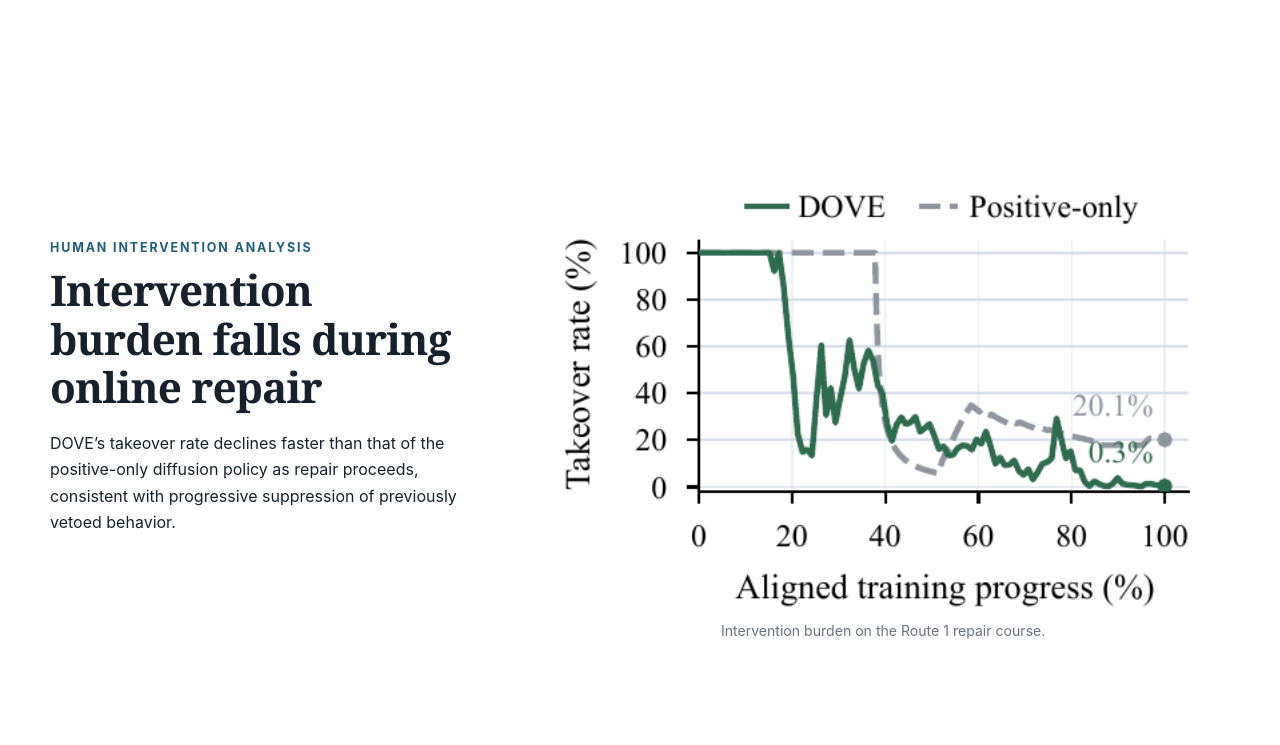
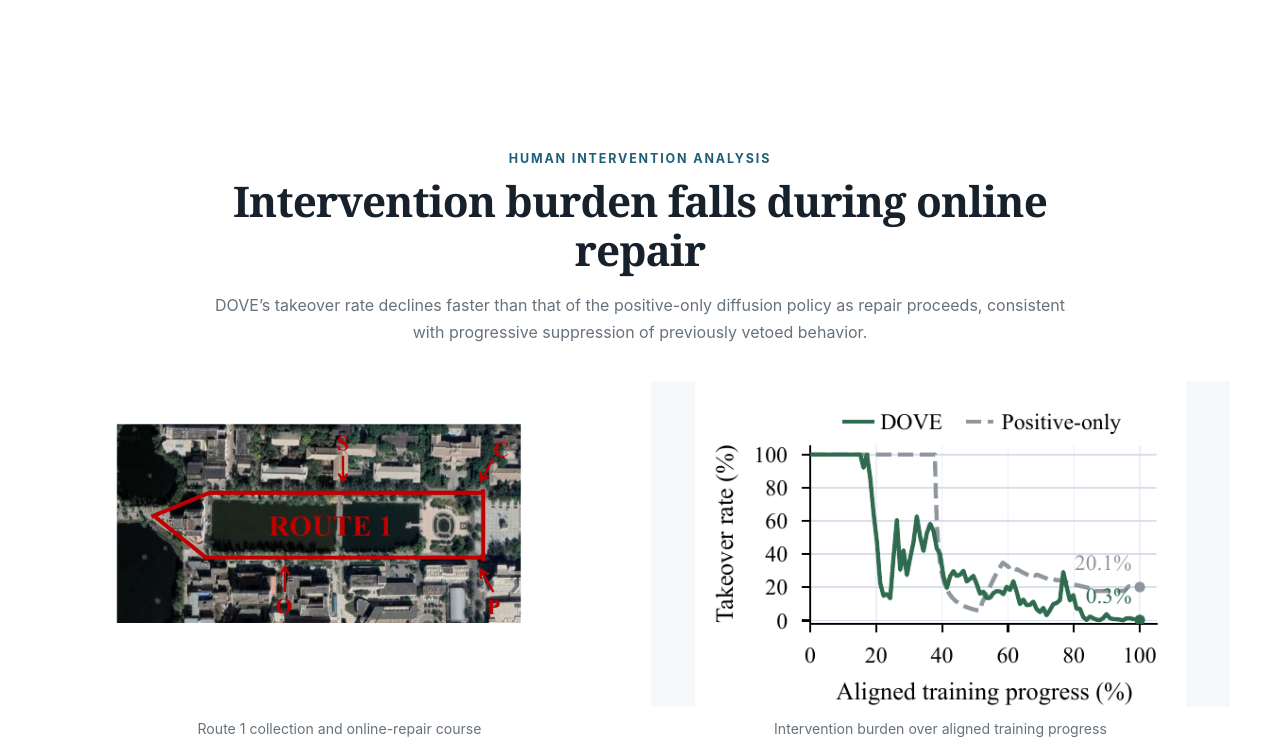
Before and after one commit to zhaobaibai2/DOVE, a plain HTML site: page index.html in a window 1280 px wide. Shown: the part 8555-9300 px from the top of the page. Drawn offline with Linux system fonts and the light colour scheme.

Commit message:
fix: add Route 1 context to intervention analysis

```diff
--- a/assets/css/style.css
+++ b/assets/css/style.css
@@ -62,8 +62,6 @@ thead th { color: var(--muted); font-size: .8rem; letter-spacing: .04em; text-tr
 .image-grid { grid-template-columns: repeat(2, minmax(0, 1fr)); }
 .image-grid.three { grid-template-columns: repeat(3, minmax(0, 1fr)); align-items: start; }
 .image-grid img { aspect-ratio: 16 / 9; object-fit: contain; background: var(--soft); }
-.split { display: grid; grid-template-columns: .75fr 1.25fr; gap: 70px; align-items: center; }
-.split img { max-height: 500px; object-fit: contain; }
 .citation { padding-bottom: 96px; }
 .code-block { position: relative; background: #111820; color: #e8eef2; }
 .code-block pre { overflow-x: auto; margin: 0; padding: 28px; font-size: .88rem; line-height: 1.55; }
@@ -80,7 +78,6 @@ dialog button { position: absolute; top: 0; right: 8px; border: 0; background: n
   section { padding-block: 58px; }
   .video-grid.four { grid-template-columns: repeat(2, minmax(0, 1fr)); }
   .image-grid.three { grid-template-columns: 1fr; }
-  .split { grid-template-columns: 1fr; gap: 28px; }
 }
 
 @media (max-width: 620px) {
--- a/index.html
+++ b/index.html
@@ -138,16 +138,22 @@
       </div>
     </section>
 
-    <section class="wide split" id="intervention">
-      <div>
+    <section class="wide" id="intervention">
+      <div class="section-head">
         <p class="eyebrow">Human intervention analysis</p>
         <h2>Intervention burden falls during online repair</h2>
         <p>DOVE’s takeover rate declines faster than that of the positive-only diffusion policy as repair proceeds, consistent with progressive suppression of previously vetoed behavior.</p>
       </div>
-      <figure>
-        <button class="figure-button" data-lightbox="assets/images/results/intervention_burden.png"><img loading="lazy" src="assets/images/results/intervention_burden.png" alt="Takeover rate for DOVE and the positive-only diffusion policy over aligned training progress"></button>
-        <figcaption>Intervention burden on the Route 1 repair course.</figcaption>
-      </figure>
+      <div class="image-grid">
+        <figure>
+          <button class="figure-button" data-lightbox="assets/images/results/route1_map.png"><img loading="lazy" src="assets/images/results/route1_map.png" alt="Route 1 course used for data collection and online repair"></button>
+          <figcaption>Route 1 collection and online-repair course</figcaption>
+        </figure>
+        <figure>
+          <button class="figure-button" data-lightbox="assets/images/results/intervention_burden.png"><img loading="lazy" src="assets/images/results/intervention_burden.png" alt="Takeover rate for DOVE and the positive-only diffusion policy over aligned training progress"></button>
+          <figcaption>Intervention burden over aligned training progress</figcaption>
+        </figure>
+      </div>
     </section>
 
     <section class="wide" id="additional">
```
